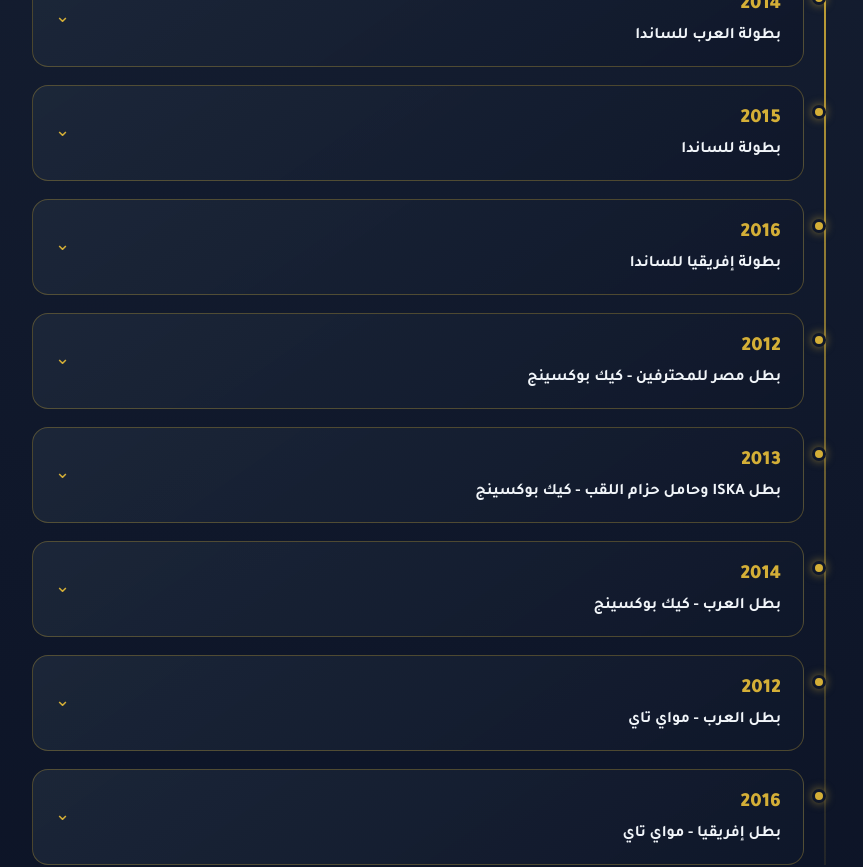
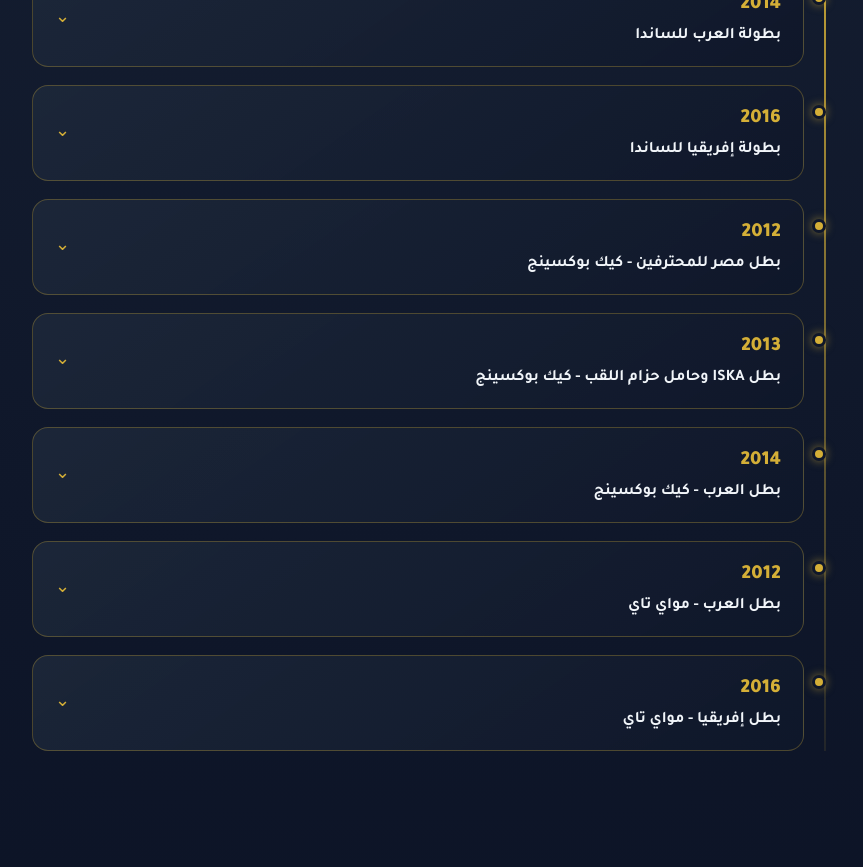
Before and after one commit to gannaabdelrazek3-droid/amr-Mosoud-academm, a Next.js app: page / in a window 1280 px wide. Shown: the part 1360-2227 px from the top of the page, without its empty margins (207-1070 px from the left). Built offline with nearby package versions, Linux system fonts and the light colour scheme.

Commit message:
Remove captain achievements array

```diff
--- a/app/page.tsx
+++ b/app/page.tsx
@@ -7,7 +7,6 @@ import Image from 'next/image'
 const captainAchievements = [
   { title: 'بطولة العالم للساندا', year: '2012', place: 'الصين', sport: 'كونغ فو ساندا' },
   { title: 'بطولة العرب للساندا', year: '2014', place: 'تونس', sport: 'كونغ فو ساندا' },
-  { title: 'بطولة  للساندا', year: '2015', place: 'موسكو', sport: 'كونغ فو ساندا' },
   { title: 'بطولة إفريقيا للساندا', year: '2016', place: 'مصر', sport: 'كونغ فو ساندا' },
   { title: 'بطل مصر للمحترفين - كيك بوكسينج', year: '2012', place: '', sport: 'كيك بوكسينج' },
   { title: 'بطل ISKA وحامل حزام اللقب - كيك بوكسينج', year: '2013', place: '', sport: 'كيك بوكسينج' },
```
